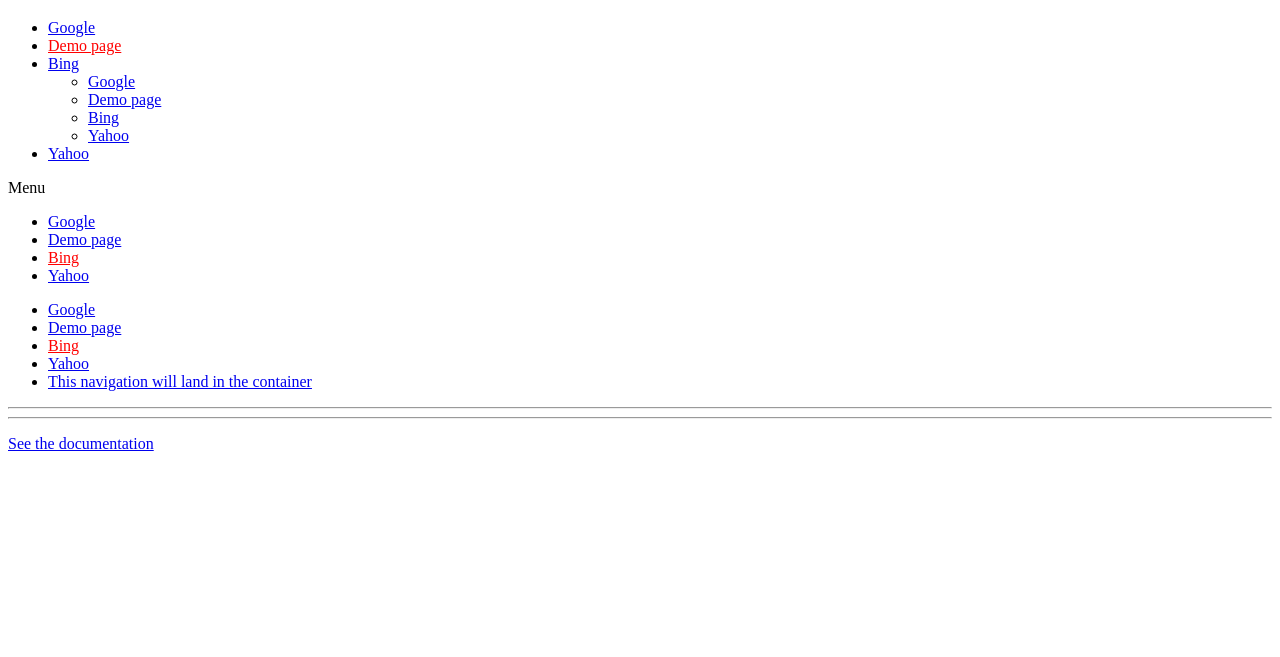
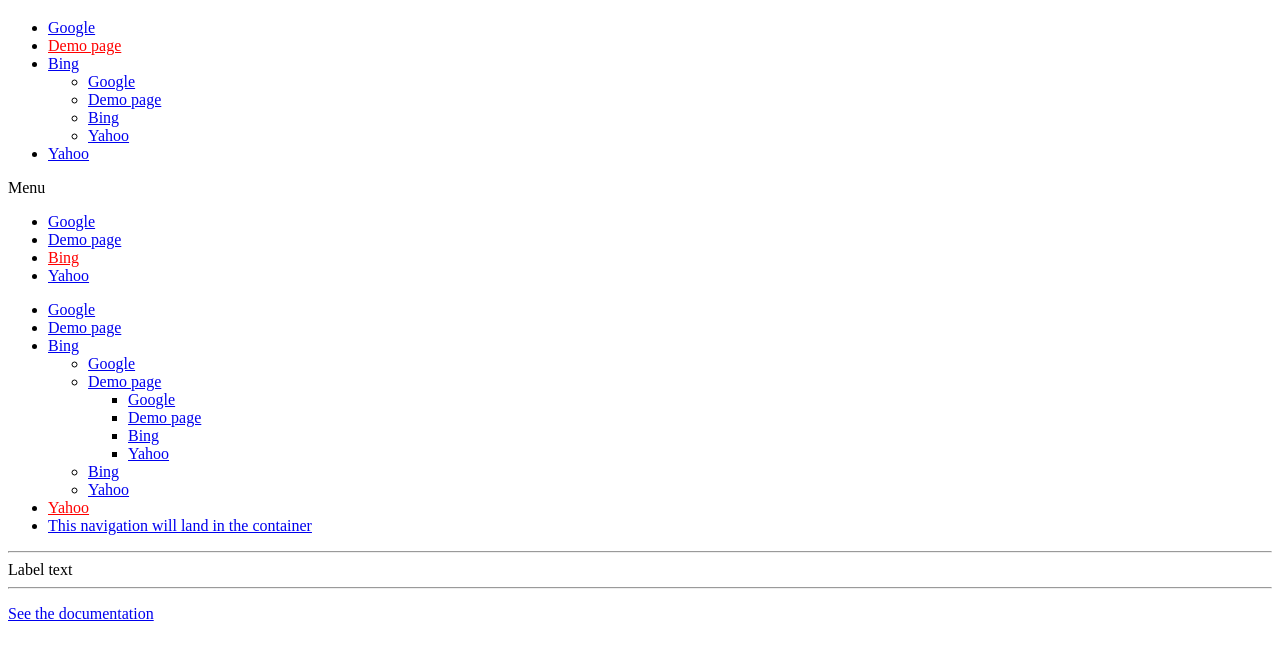
Before and after one commit to arielsalminen/TinyNav.js, a plain HTML site: page demo.html in a window 1280 px wide. Shown: the part 61-718 px from the top of the page. Drawn offline with nearby package versions, Linux system fonts and the light colour scheme.

Commit message:
Added nested ul for nav3 in demo.html

```diff
--- a/demo.html
+++ b/demo.html
@@ -35,6 +35,9 @@
 
       // TinyNav.js 3
       $('#nav3').tinyNav({
+        active: 'selected',
+        header: 'Header text',
+        label: 'Label text',
         element: '#select-container'
       });
 
@@ -70,8 +73,22 @@
     <ul id="nav3">
       <li><a href="http://google.com">Google</a></li>
       <li><a href="demo.html">Demo page</a></li>
-      <li class="selected"><a href="http://bing.com">Bing</a></li>
-      <li><a href="http://yahoo.com">Yahoo</a></li>
+      <li><a href="http://bing.com">Bing</a>
+        <ul>
+          <li><a href="http://google.com">Google</a></li>
+          <li><a href="demo.html">Demo page</a>
+            <ul>
+              <li><a href="http://google.com">Google</a></li>
+              <li><a href="demo.html">Demo page</a></li>
+              <li><a href="http://bing.com">Bing</a></li>
+              <li><a href="http://yahoo.com">Yahoo</a></li>
+            </ul>
+          </li>
+          <li><a href="http://bing.com">Bing</a></li>
+          <li><a href="http://yahoo.com">Yahoo</a></li>
+        </ul>
+      </li>
+      <li class="selected"><a href="http://yahoo.com">Yahoo</a></li>
       <li><a href="#">This navigation will land in the container</a></li>
     </ul>
 
--- a/tinynav.js
+++ b/tinynav.js
@@ -61,9 +61,9 @@
           window.location.href = $(this).val();
         });
 
-        // Check if an element is set
-        if(settings.element) {
-          // Inject select to the element
+        // Check if a target element is set
+        if (settings.element) {
+          // Inject select to the target element
           $(settings.element).append($select);
         } else {
           // Inject select after the navigation
```
